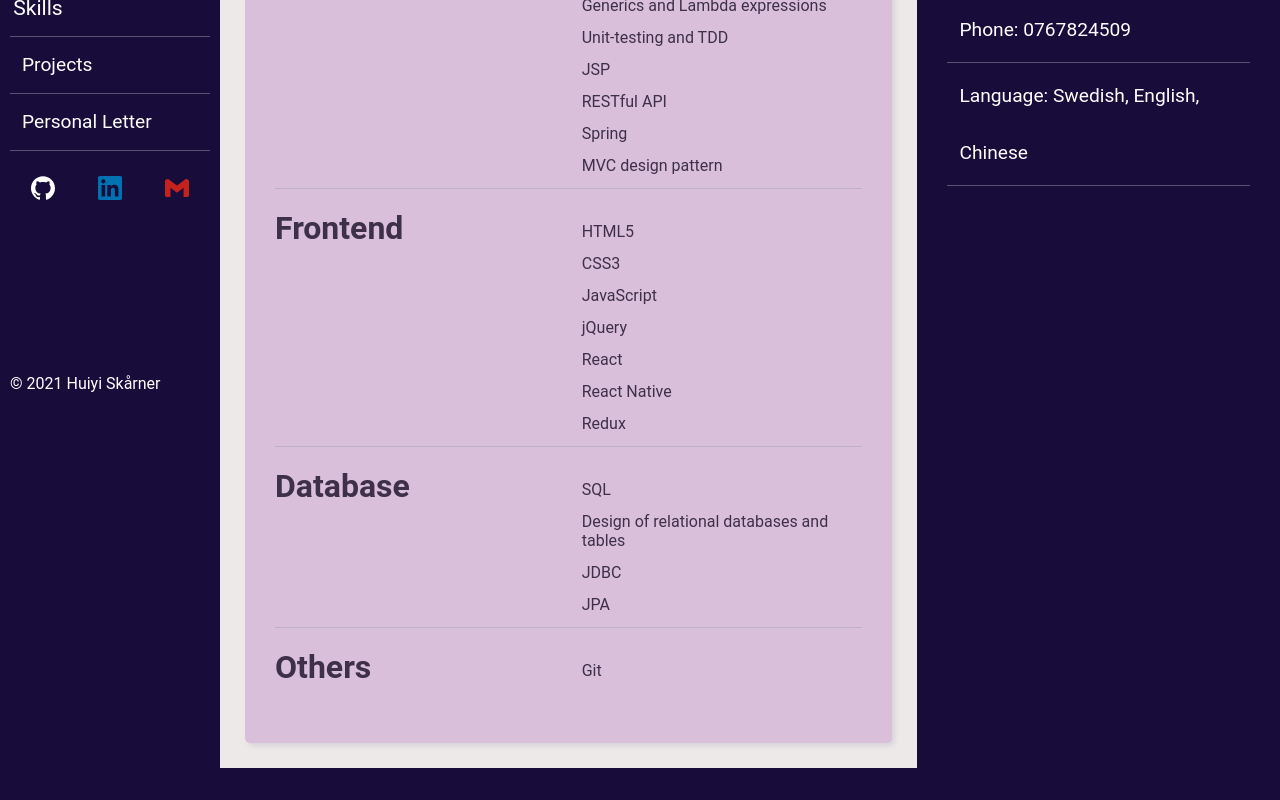
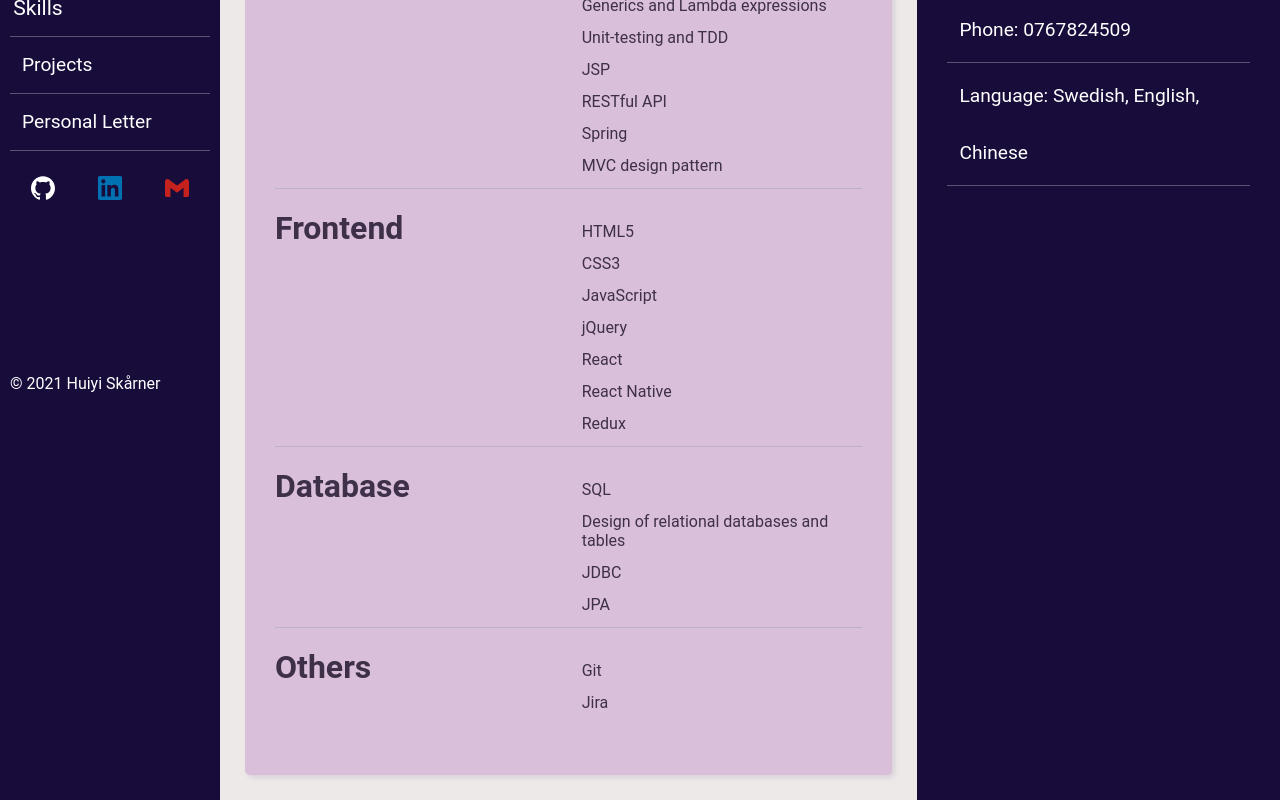
Before and after one commit to hui1010/cv, a React (Create React App) app: page /skills in a window 1280 px wide. Shown: the part 387-1187 px from the top of the page. Before the commit the page ends 1155 px from the top, so only its background shows below. Built offline with nearby package versions, Linux system fonts and the light colour scheme.

Commit message:
Add one more skill

```diff
--- a/src/components/Skills.jsx
+++ b/src/components/Skills.jsx
@@ -56,6 +56,7 @@ const Skills = () => {
                 </div>
                 <div className="skill-description">
                     <p>Git</p>
+                    <p>Jira</p>
                 </div>
             </div>
         </div>
```
